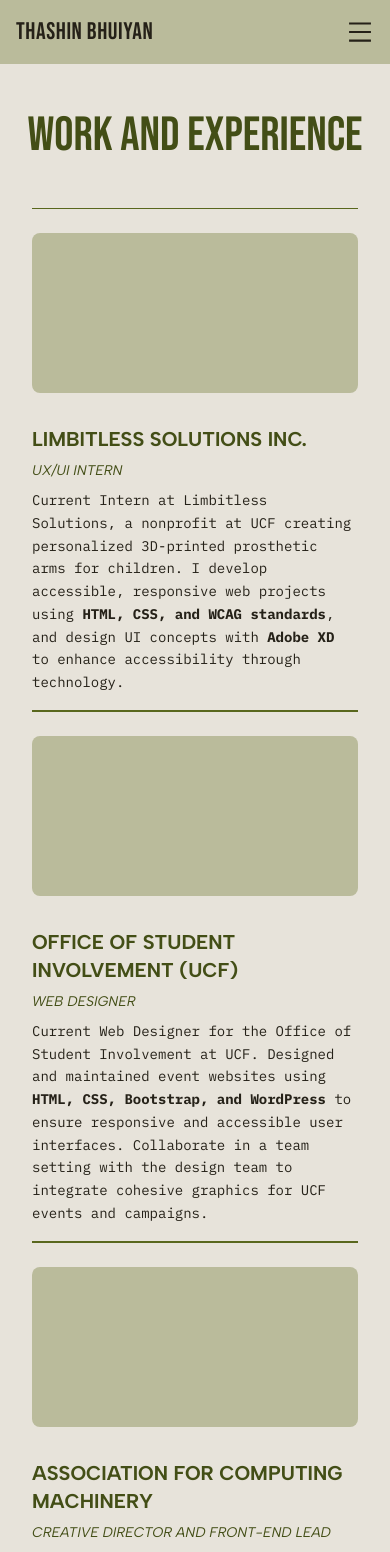
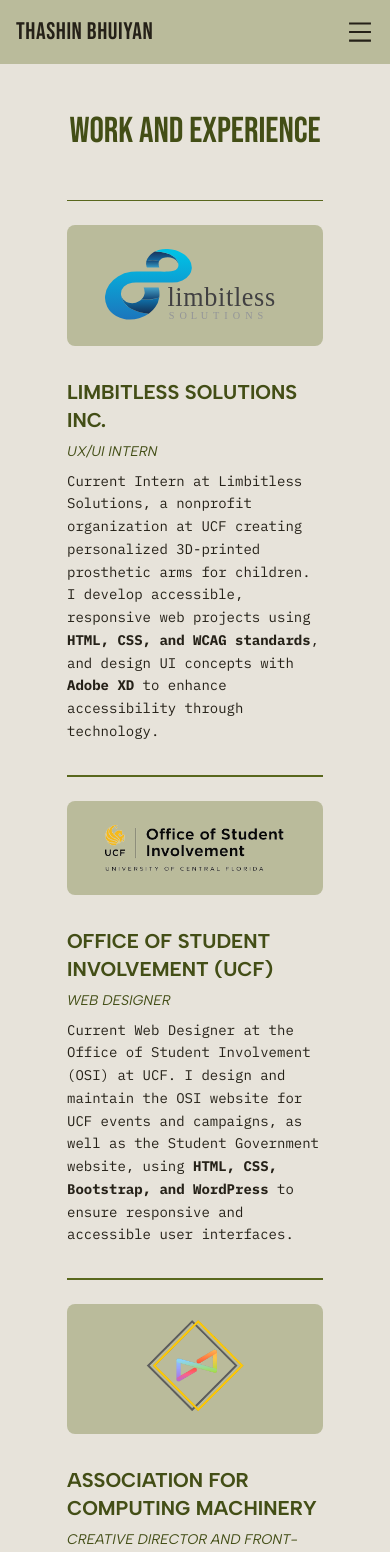
Before and after one commit to thashin04/portfolio-revamp, a Next.js app: page /work in a window 390 px wide. Shown: the top 1552 px of the page. Built offline with nearby package versions, Linux system fonts and the light colour scheme.

Commit message:
work section complete

```diff
--- a/app/layout.tsx
+++ b/app/layout.tsx
@@ -1,11 +1,12 @@
-'use client'
-import type { Metadata } from "next";
+'use client';
+
 import { metadata } from "./metadata";
 import "./globals.css";
 import Navbar from "../components/Navbar";
 import Footer from "../components/Footer";
 import { motion, AnimatePresence } from "framer-motion";
 import { usePathname } from "next/navigation";
+import Head from "next/head";
 
 export default function RootLayout({
   children,
@@ -16,6 +17,11 @@
 
   return (
     <html lang="en">
+      <Head>
+        <title>Thashin Bhuiyan</title>
+        <meta charSet="utf-8" />
+        <meta name="viewport" content="width=device-width, initial-scale=1" />
+      </Head>
       <body>
         <Navbar />
         <AnimatePresence mode="wait">
--- a/app/page.tsx
+++ b/app/page.tsx
@@ -168,7 +168,7 @@
               {filteredProjects.map((project) => (
                 <div
                   key={project.id}
-                className="border  dark:bg-matcha bg-sage rounded-lg overflow-hidden shadow-xl 2xl:p-6"
+                  className="border  dark:bg-matcha bg-sage rounded-lg overflow-hidden shadow-xl 2xl:p-2"
                   style={{ width: '100%', height: 'auto' }}
                 >
                   <div className="dark:bg-sage bg-cream border-sage border-8 rounded-xl dark:border-matcha">
@@ -191,7 +191,7 @@
                       {project.tags.map((tag, index) => (
                         <span
                           key={index}
-                        className="px-2 py-0.5 text-xs font-[600] rounded-full border border-matcha text-cream dark:border-cream dark:text-matcha dark:bg-sage bg-matcha 2xl:text-sm 2xl:px-4"
+                          className="px-2 py-0.5 text-xs font-[600] rounded-full border border-matcha text-cream dark:border-cream dark:text-matcha dark:bg-sage bg-matcha 2xl:text-sm 2xl:px-3"
                         >
                           {tag}
                         </span>
@@ -205,6 +205,7 @@
 
 
 
+
       </div>
     </div>
 
--- a/app/work/page.tsx
+++ b/app/work/page.tsx
@@ -1,33 +1,44 @@
 'use client';
 import Image from "next/image";
 import { FaExternalLinkAlt } from "react-icons/fa";
+import limbitless from "../../public/Limbitless Logos_LS Full Primary.svg";
+import osi from "../../public/UILexternal_KGrgb_Office of Student Involvement-72dpi.png"
+import acm from "../../public/acm-logo.png"
 
 function Work() {
   return (
     <div className="py-12 dark:bg-darkbrown bg-cream">
-      <h1 className="text-5xl font-Bebas_Neue text-matcha dark:text-sage mb-12 mx-auto text-center">
+      <h1 className="text-5xl max-[425px]:text-4xl 2xl:text-6xl font-Bebas_Neue text-matcha dark:text-sage mb-12 mx-auto text-center">
         WORK AND EXPERIENCE
       </h1>
-      <div className=" px-8 max-w-6xl mx-auto">
+      <div className=" px-8 max-w-6xl max-md:max-w-md max-[425px]:max-w-xs  mx-auto 2xl:max-w-screen-xl">
         {/* First Section */}
-        <div className="group hover:scale-105 transition-all duration-300 ease-in-out work-shadow dark:bg-darkbrown">
+        <div className="lg:group lg:hover:scale-105 lg:transition-all lg:duration-300 lg:ease-in lg:bg-cream lg:dark:bg-darkbrown">
           <hr className="solid mx-auto md:w-10/12" /><br />
           <a href="https://limbitless-solutions.org/" className="cursor-pointer" target="_blank">
-            <div className="mx-auto md:w-10/12 flex flex-col md:flex-row-reverse md:space-x-8 md:space-x-reverse pb-4">
+            <div className="mx-auto md:w-10/12 flex flex-col md:flex-row-reverse md:space-x-8 md:space-x-reverse pb-8">
               {/* Image Section */}
-              <div className="flex items-center justify-center md:w-1/4 h-40 bg-sage rounded-lg">
-                <p className="text-darkbrown font-IBM_Plex_Mono"></p>
+              <div className="flex items-center justify-center p-6  h-30 bg-sage rounded-lg">
+              <Image
+            alt="Limbitless Logo"
+            src={limbitless}
+            className=""
+            style={{
+              width: "180px",
+              height: "auto",
+            }}
+          />
               </div>
               {/* Text Section */}
               <div className="md:w-full sm:pr-8 max-md:pt-8">
-                <h2 className="flex text-xl font-Albert_Sans pb-2 font-bold text-matcha dark:text-cream">
+                <h2 className="flex text-xl 2xl:text-2xl font-Albert_Sans pb-2 font-bold text-matcha dark:text-cream">
                   LIMBITLESS SOLUTIONS INC.
                 </h2>
-                <h2 className="flex text-sm font-Albert_Sans italic pb-2 text-matcha dark:text-sage">
+                <h2 className="flex text-sm 2xl:text-lg font-Albert_Sans italic pb-2 text-matcha dark:text-sage">
                   UX/UI INTERN
                 </h2>
-                <p className="text-sm text-darkbrown dark:text-cream font-IBM_Plex_Mono leading-relaxed">
-                  Current Intern at Limbitless Solutions, a nonprofit at UCF creating personalized 3D-printed prosthetic arms for children. I develop accessible, responsive web projects using <span className="font-bold">HTML, CSS, and WCAG standards</span>, and design UI concepts with <span className="font-bold">Adobe XD</span> to enhance accessibility through technology.
+                <p className="text-sm text-darkbrown dark:text-cream font-IBM_Plex_Mono leading-relaxed 2xl:text-2xl">
+                  Current Intern at Limbitless Solutions, a nonprofit organization at UCF creating personalized 3D-printed prosthetic arms for children. I develop accessible, responsive web projects using <span className="font-bold">HTML, CSS, and WCAG standards</span>, and design UI concepts with <span className="font-bold">Adobe XD</span> to enhance accessibility through technology.
                 </p>
               </div>
             </div>
@@ -36,25 +47,32 @@
         </div>
 
         {/* Second Section */}
-        <div className="group hover:scale-105 transition-all duration-300 ease-in-out work-shadow dark:bg-darkbrown">
+        <div className="lg:group lg:hover:scale-105 lg:transition-all lg:duration-300 lg:ease-in lg:bg-cream lg:dark:bg-darkbrown">
           <hr className="solid mx-auto md:w-10/12" /><br />
           <a href="https://osi.ucf.edu/" className="cursor-pointer" target="_blank">
-            <div className="mx-auto md:w-10/12 flex flex-col md:flex-row-reverse md:space-x-8 md:space-x-reverse pb-4">
+            <div className="mx-auto md:w-10/12 flex flex-col md:flex-row-reverse md:space-x-8 md:space-x-reverse pb-8">
               {/* Image Section */}
-              <div className="flex items-center justify-center md:w-1/4 h-40 bg-sage rounded-lg">
-                <p className="text-darkbrown font-IBM_Plex_Mono"></p>
+              <div className="flex items-center justify-center p-6 h-30 bg-sage rounded-lg">
+              <Image
+            alt="OSI Logo"
+            src={osi}
+            className=""
+            style={{
+              width: "180px",
+              height: "auto",
+            }}
+          />
               </div>
               {/* Text Section */}
               <div className="md:w-full sm:pr-8 max-md:pt-8">
-                <h2 className="flex text-xl font-Albert_Sans pb-2 font-bold text-matcha dark:text-cream">
+                <h2 className="flex text-xl 2xl:text-2xl font-Albert_Sans pb-2 font-bold text-matcha dark:text-cream">
                   OFFICE OF STUDENT INVOLVEMENT (UCF)
                 </h2>
-                <h2 className="flex text-sm font-Albert_Sans italic pb-2 text-matcha dark:text-sage">
+                <h2 className="flex text-sm 2xl:text-lg font-Albert_Sans italic pb-2 text-matcha dark:text-sage">
                   WEB DESIGNER
                 </h2>
-                <p className="text-sm text-darkbrown dark:text-cream font-IBM_Plex_Mono leading-relaxed">
-                  Current Web Designer for the Office of Student Involvement at UCF. Designed and maintained event websites using <span className="font-bold">HTML, CSS, Bootstrap, and WordPress</span> to ensure responsive and accessible user interfaces. Collaborate in a team setting with the design team to integrate cohesive graphics for UCF events and campaigns.
-                </p>
+                <p className="text-sm text-darkbrown dark:text-cream font-IBM_Plex_Mono leading-relaxed 2xl:text-2xl">
+                Current Web Designer at the Office of Student Involvement (OSI) at UCF. I design and maintain the OSI website for UCF events and campaigns, as well as the Student Government website, using <span className="font-bold">HTML, CSS, Bootstrap, and WordPress</span> to ensure responsive and accessible user interfaces.                </p>
               </div>
             </div>
           </a>
@@ -62,22 +80,30 @@
         </div>
 
         {/* Third Section */}
-        <div className="group hover:scale-105 transition-all duration-300 ease-in-out work-shadow dark:bg-darkbrown">
+        <div className="lg:group lg:hover:scale-105 lg:transition-all lg:duration-300 lg:ease-in lg:bg-cream lg:dark:bg-darkbrown">
           <hr className="solid mx-auto md:w-10/12" /><br />
-          <div className="mx-auto md:w-10/12 flex flex-col md:flex-row-reverse md:space-x-8 md:space-x-reverse pb-4">
+          <div className="mx-auto md:w-10/12 flex flex-col md:flex-row-reverse md:space-x-8 md:space-x-reverse pb-8">
             {/* Image Section */}
-            <div className="flex items-center justify-center md:w-1/4 h-40 bg-sage rounded-lg">
-              <p className="text-darkbrown font-IBM_Plex_Mono"></p>
+            <div className="flex items-center justify-center px-6 h-30 bg-sage rounded-lg">
+              <Image
+            alt="ACM Logo"
+            src={acm}
+            className="max-md:w-[100px] md:w-[180px]"
+            style={{
+              width: "",
+              height: "auto",
+            }}
+            />
             </div>
             {/* Text Section */}
             <div className="md:w-full sm:pr-8 max-md:pt-8">
-              <h2 className="flex text-xl font-Albert_Sans pb-2 font-bold text-matcha dark:text-cream">
+              <h2 className="flex text-xl 2xl:text-2xl font-Albert_Sans pb-2 font-bold text-matcha dark:text-cream">
                 ASSOCIATION FOR COMPUTING MACHINERY
               </h2>
-              <h2 className="flex text-sm font-Albert_Sans italic pb-2 text-matcha dark:text-sage">
+              <h2 className="flex text-sm 2xl:text-lg font-Albert_Sans italic pb-2 text-matcha dark:text-sage">
                 CREATIVE DIRECTOR AND FRONT-END LEAD
               </h2>
-              <p className="text-sm text-darkbrown dark:text-cream font-IBM_Plex_Mono leading-relaxed">
+              <p className="text-sm text-darkbrown dark:text-cream font-IBM_Plex_Mono leading-relaxed 2xl:text-2xl">
                 Current Creative Director at ACM. Design digital assets, including flyers, posters, social media graphics, merch, and the UCF ACM chapter website using tools like <span className="font-bold">Photoshop, Figma, and Canva</span>. Organized and led a front-end development workshop series, introducing beginners to front-end development tools, frameworks, etc.
               </p>
             </div>
--- a/components/Footer.tsx
+++ b/components/Footer.tsx
@@ -6,10 +6,10 @@
   return (
     <div className='bottom-0 w-full mx-auto py-10 max-sm:py-5 max-sm:px-5 px-10 grid md:grid-cols-2 max-md:justify-center gap-10 max-lg:gap-3 mt-10 bg-matcha dark:bg-sage text-cream dark:text-darkbrown '>
       <div className="mx-auto ">
-        <h1 className='w-full text-sm max-[350px]:text-xs font-IBM_Plex_Mono 2xl:text-2xl'>Built with Nextjs by <Link href="/"><b><span className="footer-name ">Thashin Bhuiyan</span></b></Link></h1>
+        <h1 className='w-full text-sm max-[350px]:text-xs font-IBM_Plex_Mono 2xl:text-xl'>Built with Nextjs by <Link href="/"><b><span className="footer-name ">Thashin Bhuiyan</span></b></Link></h1>
       </div>
       <ul>
-      <li className="flex max-[350px]:text-xs max-md:justify-center place-content-end space-x-4 w-full text-sm font-IBM_Plex_Mono 2xl:text-2xl">
+      <li className="flex max-[350px]:text-xs max-md:justify-center place-content-end space-x-4 w-full text-sm font-IBM_Plex_Mono 2xl:text-lg">
           <a className="footer-name" href="https://www.linkedin.com/in/thashin04/" target="blank">
             LINKEDIN
           </a><p>{" · "}</p>
```
Also changed, not shown: app/globals.css (line endings or trailing spaces), public/acm-logo.png (added). Lines whose indentation alone changed are shown as unchanged.
